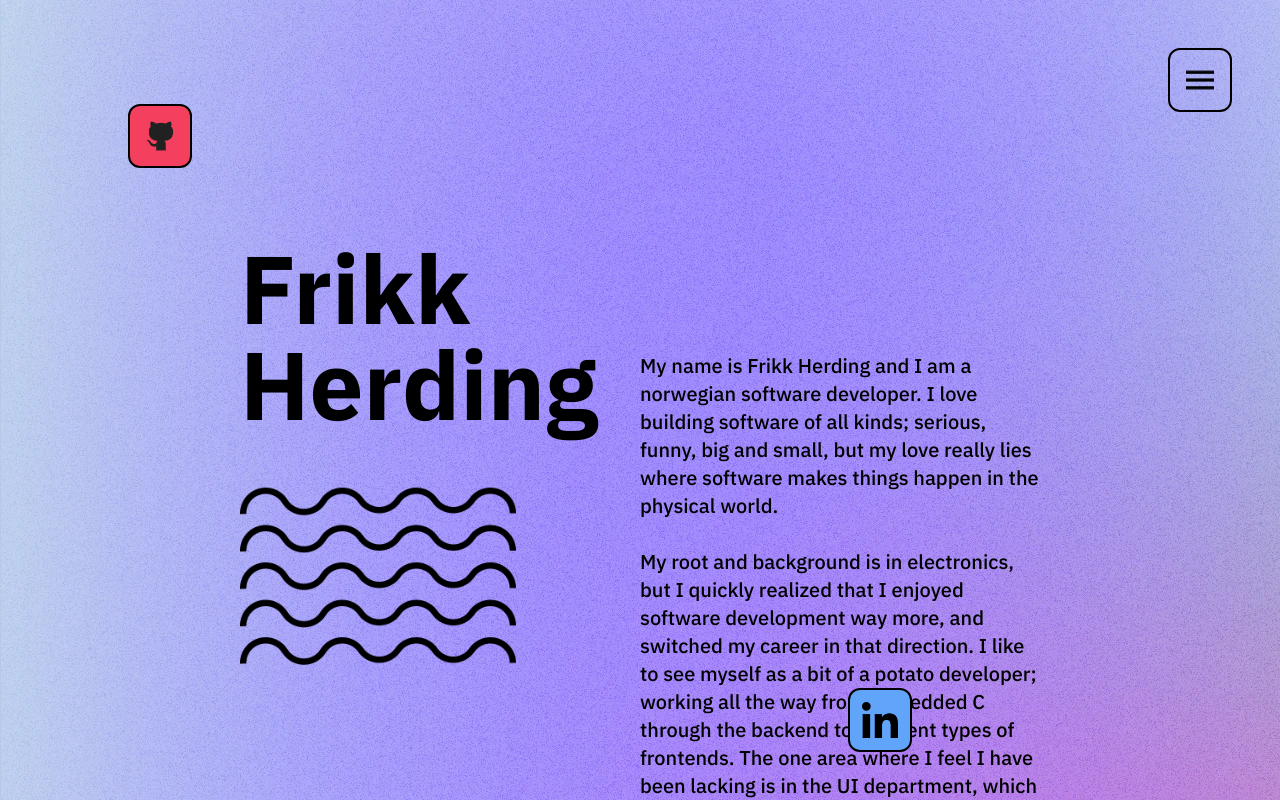
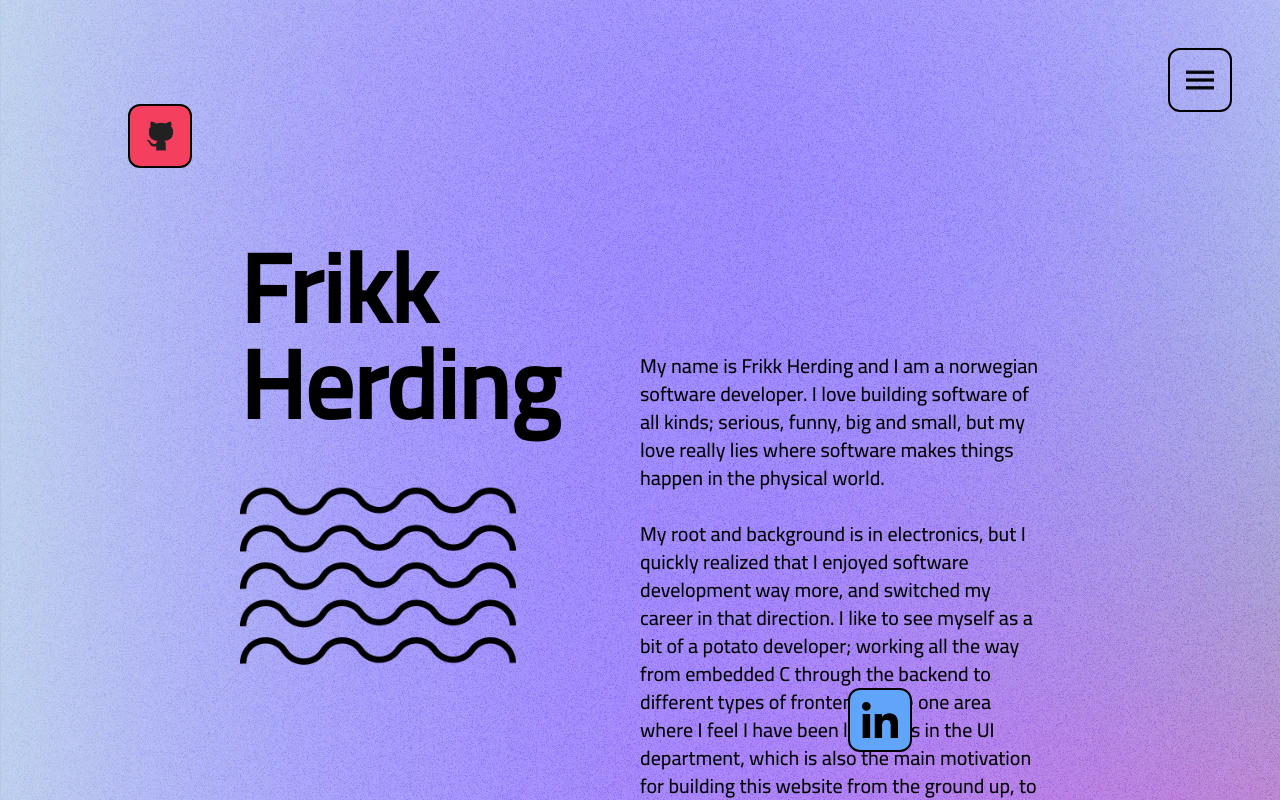
Before and after one commit to frikksol/personal-website, a SvelteKit app: page / in a window 1280 px wide. Shown: the top 800 px of the page. Built offline with nearby package versions, Linux system fonts and the light colour scheme.

Commit message:
💄 Change font to Cairo

```diff
--- a/src/app.css
+++ b/src/app.css
@@ -1,4 +1,4 @@
-@import url('https://fonts.googleapis.com/css2?family=IBM+Plex+Sans:wght@300;400;500;600;700&display=swap');
+@import url('https://fonts.googleapis.com/css2?family=Cairo:wght@500&display=swap');
 
 @tailwind base;
 @tailwind components;
--- a/tailwind.config.cjs
+++ b/tailwind.config.cjs
@@ -3,7 +3,7 @@
   content: ['./src/**/*.{html,js,svelte,ts}'],
   theme: {
     fontFamily: {
-      sans: ['IBM Plex Sans', 'sans-serif']
+      sans: ['Cairo', 'sans-serif']
     },
     extend: {
       colors: {
```
